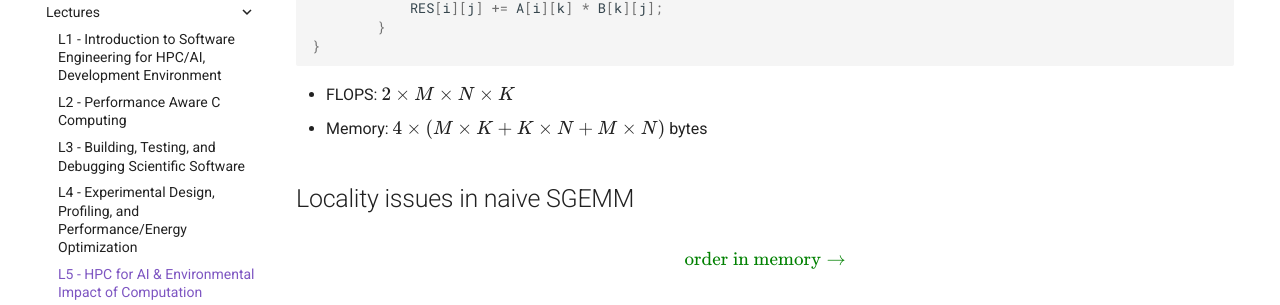
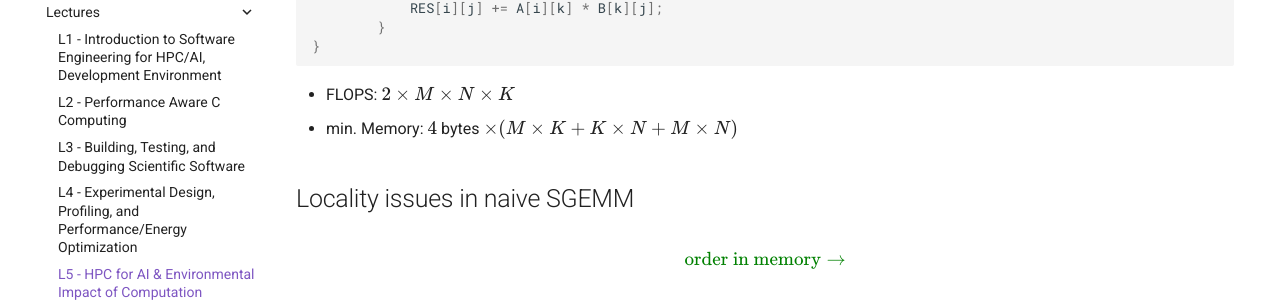
Before and after one commit to M1-CHPS/glhpc, an MkDocs documentation site: the page built from docs/lecture5.md, in a window 1280 px wide and 900 px high, scrolled down 5537 px. Shown: the part 144-449 px from the top of the window. Built offline with MkDocs 1.6.1 and Material for MkDocs 9.7.7, drawn with Linux system fonts in a browser that asks for light colours.

Commit message:
Clarify memory computation

````diff
--- a/docs/lecture5.md
+++ b/docs/lecture5.md
@@ -201,7 +201,7 @@ for (i = 0; i < M; i++) {
 ```
 
 - FLOPS: $2 \times M \times N \times K$
-- Memory: $4 \times (M \times K + K \times N + M \times N)$ bytes
+- min. Memory: $4$ bytes $\times (M \times K + K \times N + M \times N)$
 
 ## Locality issues in naive SGEMM
 
````
